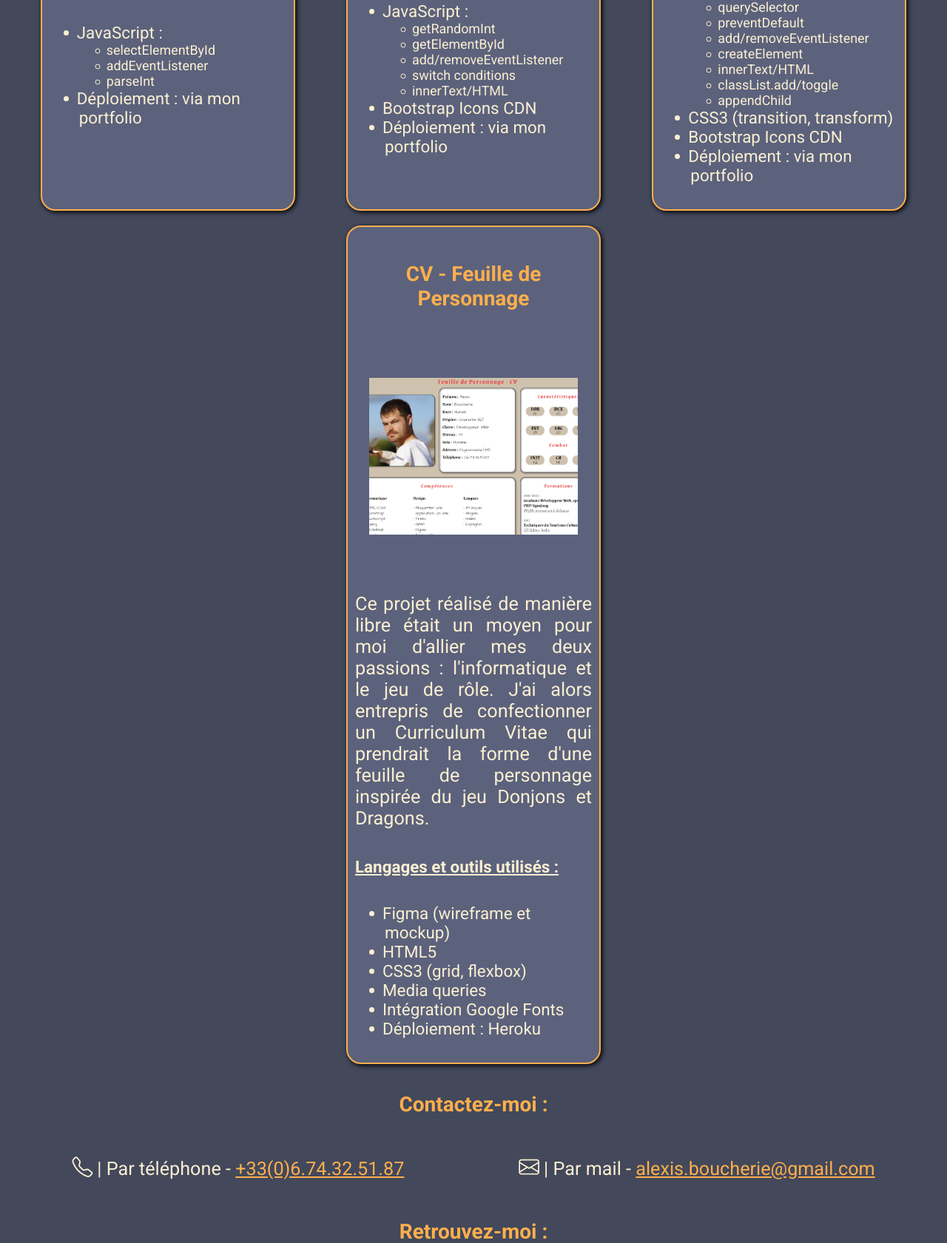
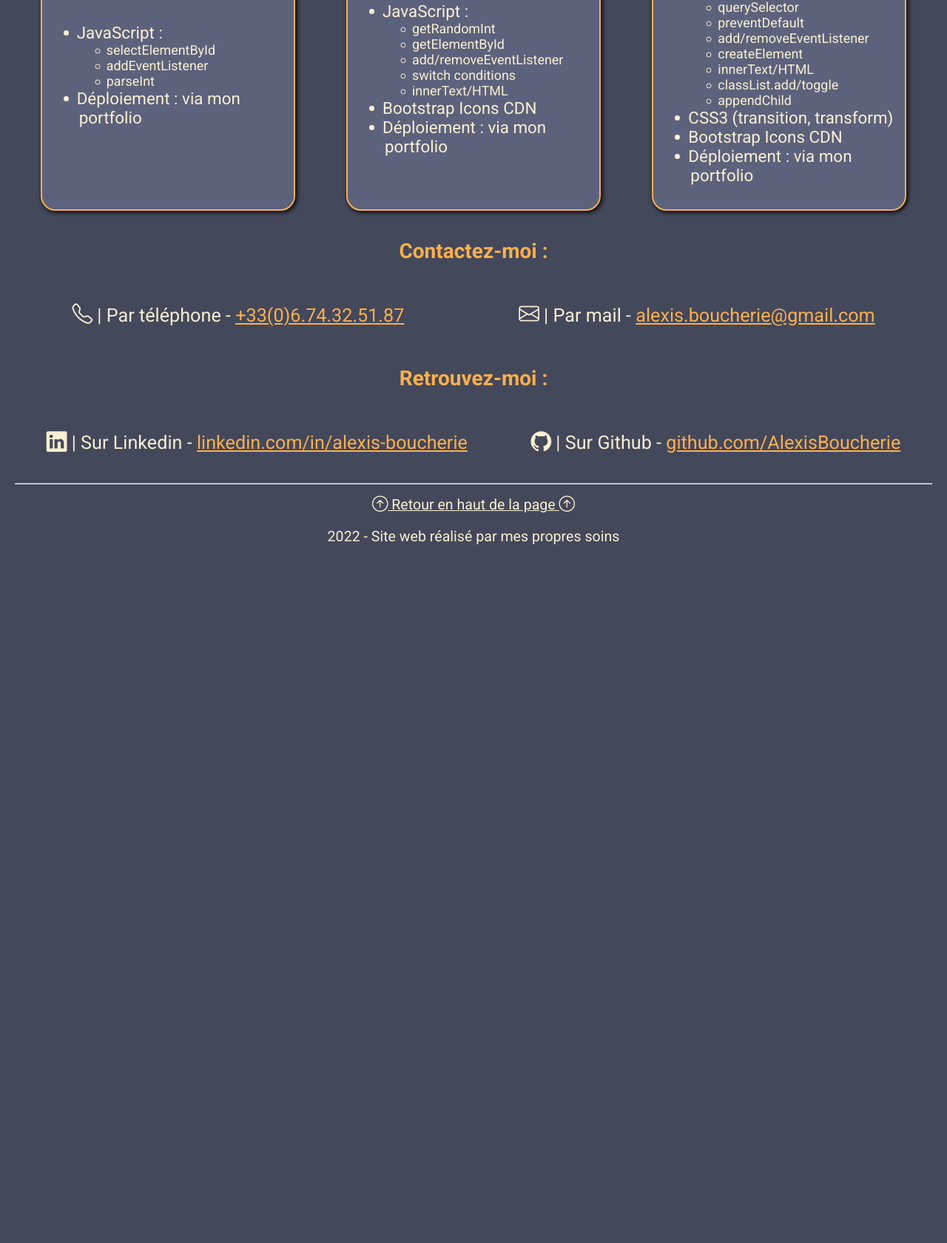
Before and after one commit to AlexisBoucherie/portfolio, a PHP site: page / in a window 1280 px wide. Shown: the part 3441-5122 px from the top of the page at 74% size. After the commit the page ends 4177 px from the top, so only its background shows below. Run offline with PHP 8.4, Linux system fonts and the light colour scheme.

Commit message:
remove duplicate project: hoeroku img all showing, don't understand why...

```diff
--- a/content/achievements.php
+++ b/content/achievements.php
@@ -107,20 +107,5 @@
             </ul>
         </div>
 
-        <div class="project box">
-            <h4>CV - Feuille de Personnage</h4>
-            <a href="https://alexis-boucherie-cv.herokuapp.com/"><div class="project-pic pic1"></div></a>
-            <p>Ce projet réalisé de manière libre était un moyen pour moi d'allier mes deux passions : l'informatique et le jeu de rôle. J'ai alors entrepris de confectionner un Curriculum Vitae qui prendrait la forme d'une feuille de personnage inspirée du jeu Donjons et Dragons.</p>
-            <h5>Langages et outils utilisés :</h5>
-            <ul>
-                <li>Figma (wireframe et mockup)</li>
-                <li>HTML5</li>
-                <li>CSS3 (grid, flexbox)</li>
-                <li>Media queries</li>
-                <li>Intégration Google Fonts</li>
-                <li>Déploiement : Heroku</li>
-            </ul>
-        </div>
-
     </div>
 </div>
```
